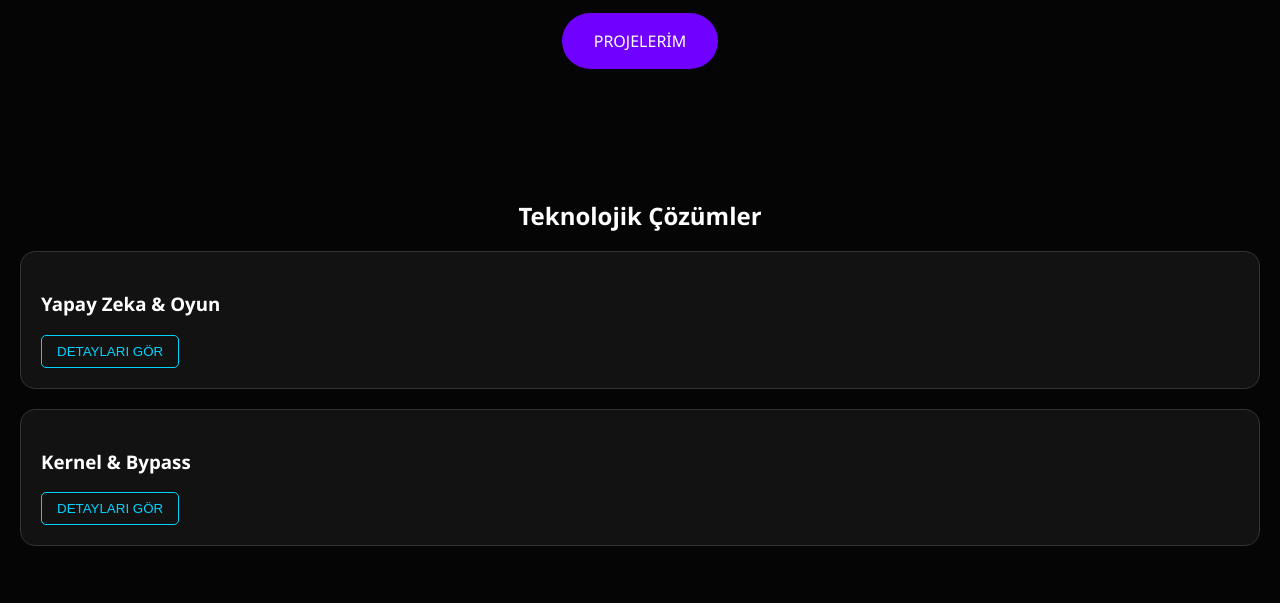
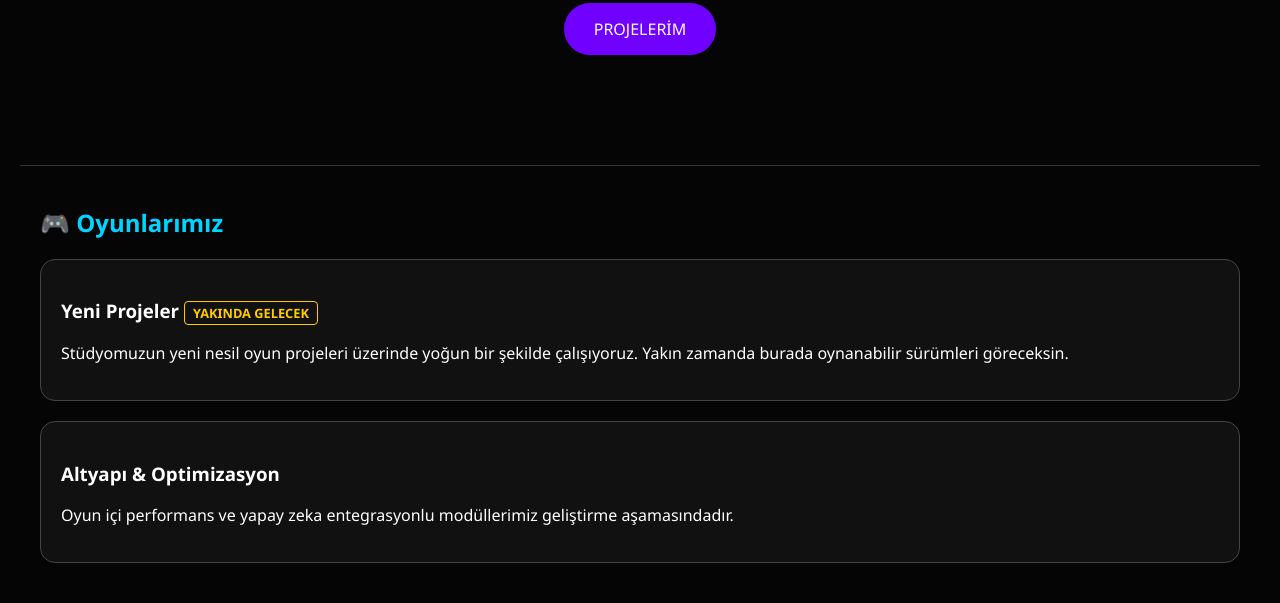
Before and after one commit to yagizgaygisiz45-wq/yagiz, a plain HTML site: page index.html in a window 1280 px wide. Shown: the part 214-817 px from the top of the page. Drawn offline with Linux system fonts and the light colour scheme.

Commit message:
Update title and styles in index.html

```diff
--- a/index.html
+++ b/index.html
@@ -3,35 +3,20 @@
 <head>
     <meta charset="UTF-8">
     <meta name="viewport" content="width=device-width, initial-scale=1.0">
-    <title>Yağız Stüdyo | Dinamik Ekosistem</title>
+    <title>Yağız Stüdyo | Projeler</title>
     <style>
-        :root { --primary: #7000ff; --secondary: #00d4ff; --dark: #0a0a0a; }
+        :root { --primary: #7000ff; --secondary: #00d4ff; --dark: #050505; }
+        body { background: var(--dark); color: #fff; font-family: 'Segoe UI', sans-serif; margin: 0; padding: 20px; scroll-behavior: smooth; }
 
-        body {
-            background: #050505; color: #fff; font-family: 'Segoe UI', sans-serif;
-            margin: 0; padding: 20px; scroll-behavior: smooth;
-        }
+        .hero { text-align: center; padding: 50px 0; }
+        h1 { color: var(--secondary); font-size: 2.5rem; text-shadow: 0 0 15px var(--primary); }
 
-        .hero { text-align: center; padding: 60px 0; }
-        h1 { color: var(--secondary); font-size: 2.5rem; animation: pulse 2s infinite; }
+        .btn-main { background: var(--primary); color: white; padding: 15px 30px; border-radius: 50px; text-decoration: none; display: inline-block; transition: 0.3s; }
 
-        @keyframes pulse { 0%, 100% { text-shadow: 0 0 10px var(--secondary); } 50% { text-shadow: 0 0 25px var(--primary); } }
-
-        .btn-projelerim {
-            background: var(--primary); color: white; padding: 15px 30px;
-            border-radius: 50px; text-decoration: none; display: inline-block;
-            transition: 0.3s; border: 2px solid transparent;
-        }
-        .btn-projelerim:hover { transform: scale(1.1); border-color: white; }
-
-        .card {
-            background: rgba(20, 20, 20, 0.9); border: 1px solid #333;
-            padding: 20px; border-radius: 15px; margin-bottom: 20px;
-            transition: 0.5s;
-        }
-
-        .toggle-btn { background: transparent; border: 1px solid var(--secondary); color: var(--secondary); padding: 8px 15px; border-radius: 5px; cursor: pointer; }
-        .content { display: none; margin-top: 15px; color: #aaa; padding: 10px; border-left: 2px solid var(--primary); }
+        /* Oyunlar Bölümü */
+        .project-section { margin-top: 60px; padding: 20px; border-top: 1px solid #333; }
+        .game-card { background: #111; padding: 20px; border-radius: 15px; border: 1px solid #444; margin-top: 20px; }
+        .status-badge { color: #ffcc00; font-weight: bold; border: 1px solid #ffcc00; padding: 2px 8px; border-radius: 4px; font-size: 0.8rem; }
     </style>
 </head>
 <body>
@@ -39,32 +24,22 @@
 <div class="hero">
     <h1>YAĞIZ STÜDYO</h1>
     <p>Dijital Ekosistem & Yapay Zeka</p>
-    <a href="#projeler-bolumu" class="btn-projelerim">PROJELERİM</a>
+    <a href="#projelerim-alani" class="btn-main">PROJELERİM</a>
 </div>
 
-<div id="projeler-bolumu" style="padding-top: 50px;">
-    <h2 style="text-align: center;">Teknolojik Çözümler</h2>
+<div id="projelerim-alani" class="project-section">
+    <h2 style="color: var(--secondary);">🎮 Oyunlarımız</h2>
 
-    <div class="card">
-        <h3>Yapay Zeka & Oyun</h3>
-        <button class="toggle-btn" onclick="toggle(this)">DETAYLARI GÖR</button>
-        <div class="content">YAKINDA GELECEK: Şu an bu modül üzerinde çok özel bir yapay zeka entegrasyonu hazırlıyorum. Beklemede kal!</div>
+    <div class="game-card">
+        <h3>Yeni Projeler <span class="status-badge">YAKINDA GELECEK</span></h3>
+        <p>Stüdyomuzun yeni nesil oyun projeleri üzerinde yoğun bir şekilde çalışıyoruz. Yakın zamanda burada oynanabilir sürümleri göreceksin.</p>
     </div>
 
-    <div class="card">
-        <h3>Kernel & Bypass</h3>
-        <button class="toggle-btn" onclick="toggle(this)">DETAYLARI GÖR</button>
-        <div class="content">YAKINDA GELECEK: Optimizasyon ve güvenlik protokollerimiz geliştirilme aşamasında. Çok yakında!</div>
+    <div class="game-card">
+        <h3>Altyapı & Optimizasyon</h3>
+        <p>Oyun içi performans ve yapay zeka entegrasyonlu modüllerimiz geliştirme aşamasındadır.</p>
     </div>
 </div>
 
-<script>
-    function toggle(btn) {
-        let content = btn.nextElementSibling;
-        content.style.display = (content.style.display === "block") ? "none" : "block";
-        content.style.opacity = (content.style.display === "block") ? "1" : "0";
-    }
-</script>
-
 </body>
 </html>
```
